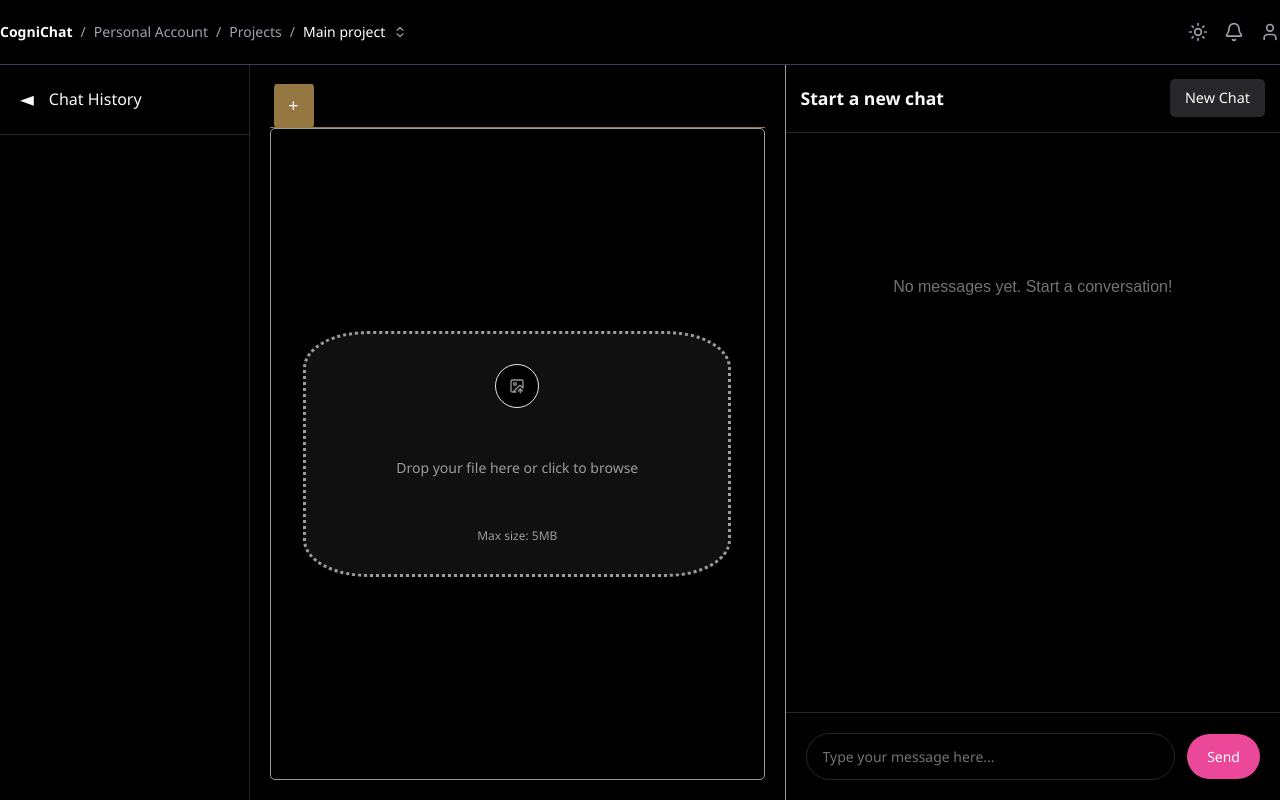
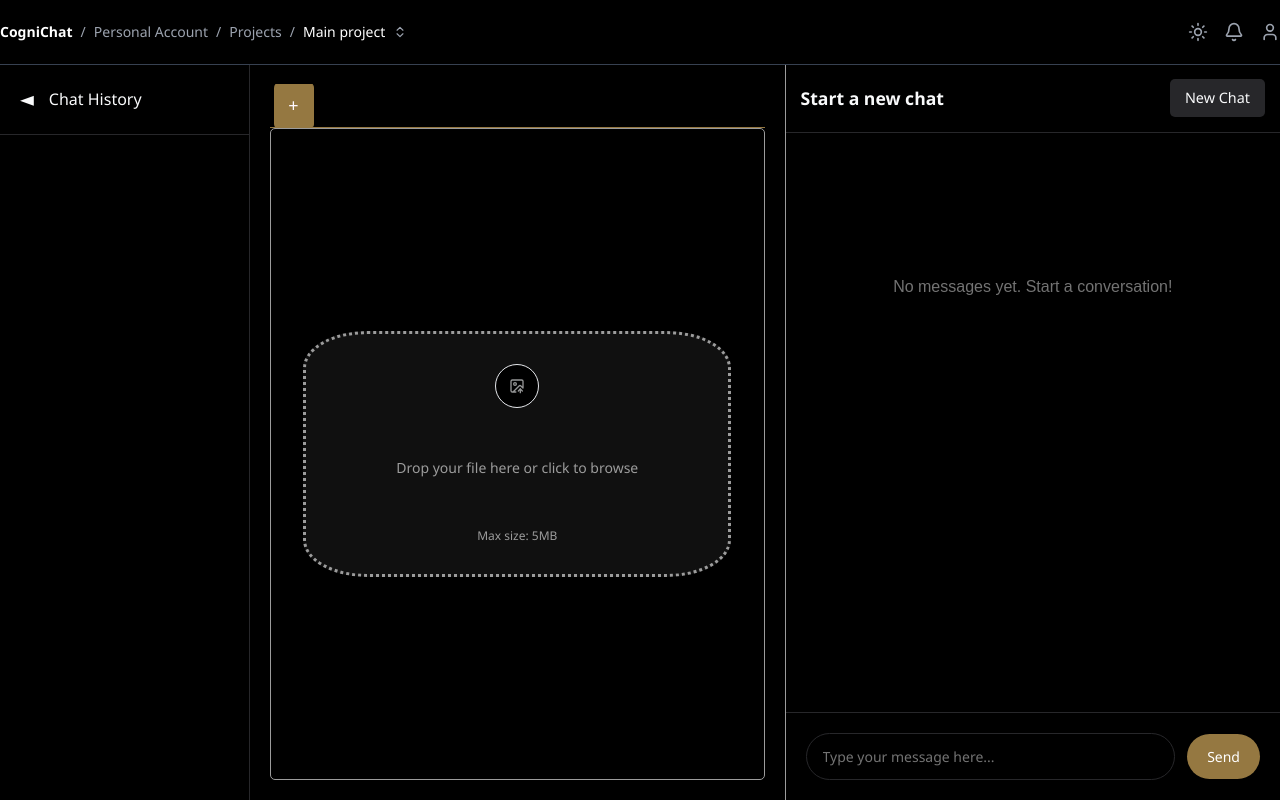
Before and after one commit to Yatharth-Vrma/CogniChat, a React (Create React App) app: page / in a window 1280 px wide. Built offline with nearby package versions, Linux system fonts and the light colour scheme.

Commit message:
color done

```diff
--- a/src/components/FileViewer.css
+++ b/src/components/FileViewer.css
@@ -25,8 +25,8 @@
 }
 .file-tab.active {
   background: #191919;
-  color: #ec4899;
-  border-bottom: 2.5px solid #ec4899;
+  color: rgb(149, 120, 65);
+  border-bottom: 2.5px solid rgb(149, 120, 65);
   font-weight: 600;
 }
 .add-tab-btn {
@@ -43,7 +43,7 @@
   transition: background 0.2s, color 0.2s;
 }
 .add-tab-btn:hover {
-  background: #ec4899;
+  background: rgb(149, 120, 65);
   color: #fff;
 }
 .file-viewer {
--- a/src/index.css
+++ b/src/index.css
@@ -4,7 +4,7 @@
 
 /* Define CSS custom properties for Tailwind colors */
 :root {
-  --primary: 236 72 153; /* #ec4899 in RGB */
+  --primary: 149 120 65; /* rgb(149, 120, 65) */
   --primary-foreground: 255 255 255; /* white */
   --foreground: 249 250 251; /* #f9fafb in RGB */
   --background: 0 0 0; /* black */
```
